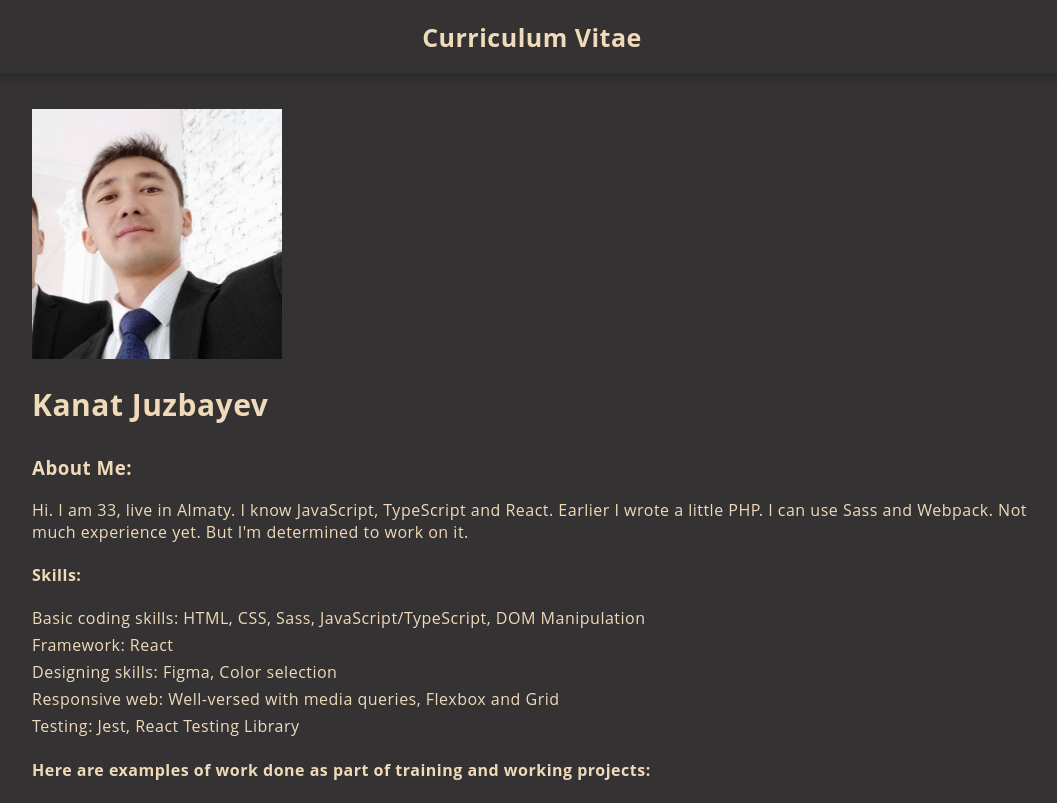
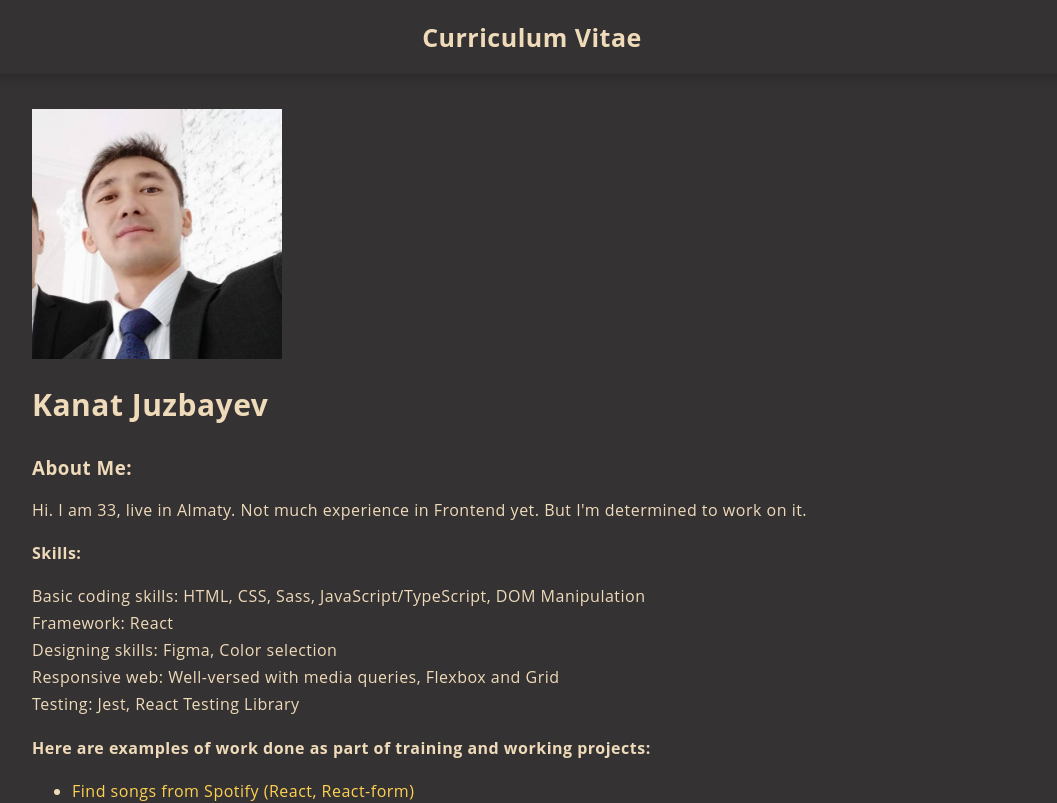
Before and after one commit to KanatJuzbayev/cv-react, a React (Create React App) app: page / in a window 1280 px wide. Shown: the top 803 px of the page, without its empty margins (108-1165 px from the left). Built offline with nearby package versions, Linux system fonts and the light colour scheme.

Commit message:
feat: add some changes in text

```diff
--- a/src/App.tsx
+++ b/src/App.tsx
@@ -20,9 +20,8 @@ function App() {
         <section className="about-me">
           <h3>About Me:</h3>
           <p>
-            Hi. I am {new Date().getFullYear() - 1989}, live in Аlmaty. I know JavaScript,
-            TypeScript and React. Earlier I wrote a little PHP. I can use Sass and Webpack. Not much
-            experience yet. But I&apos;m determined to work on it.
+            Hi. I am {new Date().getFullYear() - 1989}, live in Аlmaty. Not much experience in
+            Frontend yet. But I&apos;m determined to work on it.
           </p>
           <div className="skills">
             <h4>Skills:</h4>
```
